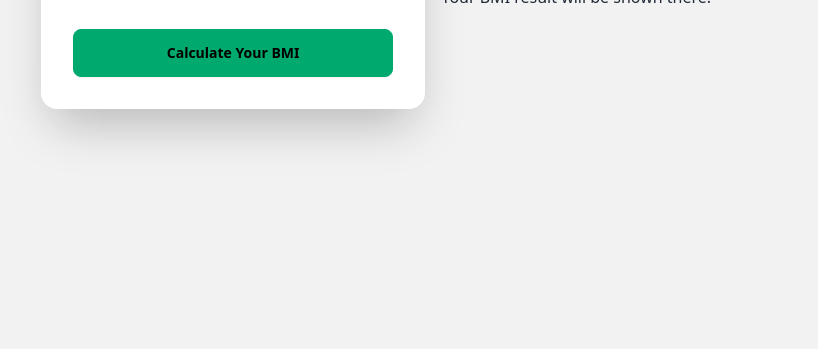
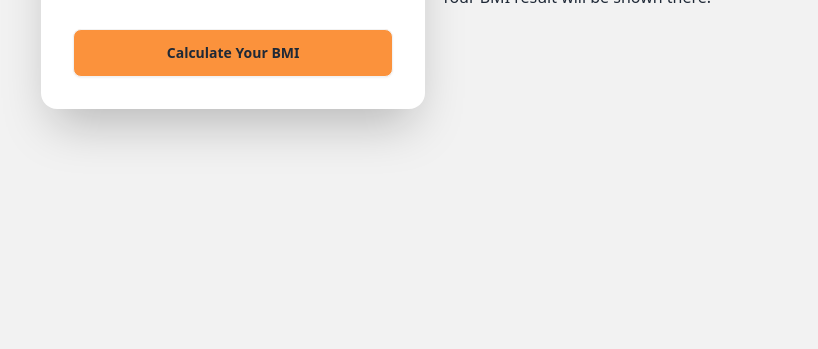
Before and after one commit to mihir-nath-2024/BMI-CAlculator, a website: page index.html in a window 1280 px wide. Shown: the part 451-800 px from the top of the page, without its empty margins (192-1010 px from the left). Drawn offline with Linux system fonts and the light colour scheme.

Commit message:
btn color changed to orange

```diff
--- a/index.html
+++ b/index.html
@@ -33,7 +33,7 @@
 
               </div>
               <div class="form-control mt-6">
-                <button type="button" class="btn btn-success" onclick="calculateBMI()">Calculate Your BMI</button>
+                <button type="button" class="btn bg-orange-400" onclick="calculateBMI()">Calculate Your BMI</button>
               </div>
             </form>
           </div>
```
Also changed, not shown: output.css.
